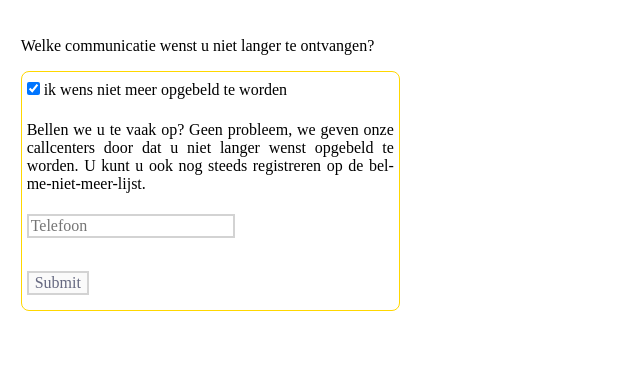
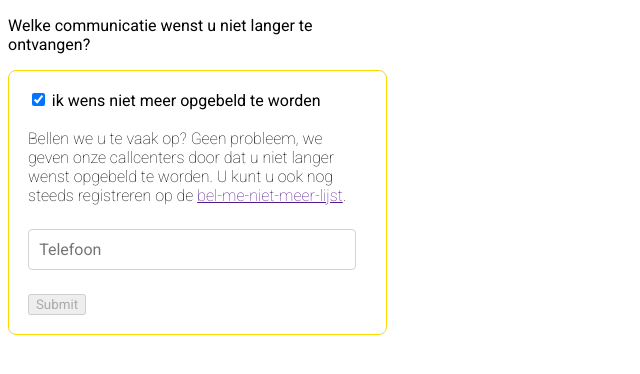
Before and after one commit to manishnepali/validationFourm, a plain HTML site: page index.html in a window 1280 px wide. Both pictures are taken after a click on the checkbox "ik wens niet meer opgebeld te worden". Shown: the whole page, without its empty margins (0-640 px from the left). Drawn offline with Linux system fonts and the light colour scheme; a web font is replaced by a local one.

Commit message:
Added Styling: font, input field

```diff
--- a/index.html
+++ b/index.html
@@ -2,7 +2,9 @@
 <html lang="en">
 <head>
     <link rel="stylesheet" href="style.css">
-    <link href='https://fonts.googleapis.com/css?family=Anek Devanagari' rel='stylesheet'>
+    <link rel="preconnect" href="https://fonts.googleapis.com">
+    <link rel="preconnect" href="https://fonts.gstatic.com" crossorigin>
+    <link href="https://fonts.googleapis.com/css2?family=IBM+Plex+Mono:wght@100;400;500&family=Open+Sans&family=Roboto:ital,wght@0,100;0,300;0,400;0,700;1,100;1,300&display=swap" rel="stylesheet">
     <meta charset="UTF-8">
     <meta http-equiv="X-UA-Compatible" content="IE=edge">
     <meta name="viewport" content="width=device-width, initial-scale=1.0">
--- a/script.js
+++ b/script.js
@@ -7,7 +7,7 @@ window.onload=()=>{
     <p>Welke communicatie wenst u niet langer te ontvangen?</p>
         <form action="" id="formBox">
         <input type="checkbox" id="callList" name="ckeckbox" value="checked">
-        <label for="callList"> ik wens niet meer opgebeld te worden</label><br>
+        <label for="callList" id="checkLabel"> ik wens niet meer opgebeld te worden</label><br>
         <div id="infoText">
 
         </div>
@@ -27,18 +27,19 @@ window.onload=()=>{
     function isBtnChecked(){
         if(this.checked){
             console.log('btn checked');
-            infoText.style.visibility = "visible"
-            formBox.style.borderColor = "gold"
+            infoText.style.visibility = "visible";
+            formBox.style.borderColor = "gold";
+            checkLabel.style.fontWeight = "normal";
             infoText.innerHTML += `
-            <p id="">
+            <br><label id="">
             Bellen we u te vaak op? Geen probleem,
             we geven onze callcenters door dat u niet langer wenst opgebeld te worden.
-            U kunt u ook nog steeds registreren op de <a herf="#">bel-me-niet-meer-lijst</a>.
-            </p>
-            <input type="tel" id="phone" name="phone" placeholder="Telefoon" required><br>
+            U kunt u ook nog steeds registreren op de <a href="">bel-me-niet-meer-lijst</a>.
+            </label><br><br>
+            <input type="tel" id="phone" name="phone" placeholder="Telefoon" required>
             <label id="invalid"> Gelieve een geldig nummer in te vullen</label><br>
             <input type="submit" id="submitBtn" value="Submit">
-          `
+          `;
           const submitBtn = document.getElementById("submitBtn");
           submitBtn.disabled = true;
 
@@ -70,6 +71,7 @@ window.onload=()=>{
             infoText.style.visibility = "hidden";
             formBox.style.borderColor = "lightGrey"
             infoText.innerHTML = "";
+            checkLabel.style.fontWeight = "lighter";
         }
 
     }
--- a/style.css
+++ b/style.css
@@ -1,26 +1,34 @@
 * {
-    font-family: 'Anek Devanagari';
+    font-family: 'Roboto', sans-serif;
+
 }
+
 #content {
-
-    text-align: justify;
     width: 30%;
-    padding: 1%;
 }
 #formBox {
+    font-weight: lighter;
     border: 1px solid lightGrey;
   border-radius: 8px;
-  padding: 5px;
+  padding: 5%;
 }
-#callList label{
-    color: "red";
+
+
+input[type=tel]{
+    width: 90%;
+    border: 1px solid lightGrey;
+    margin: 5px 0;
+    font-size: 1rem;
+    color: #lightGrey;
+    padding: 3%;
+    border-radius: 4px;
+  }
+
+input:focus{
+    outline: none;
 }
-input {
-    border: 2px solid lightGrey;
-    margin: 5px 0 10px;
-    font-size: 1rem;
-    color: #656880;
-  }
 #invalid {
-    font-size: .5em;
+    font-size: .8em;
+    font-weight: lighter;
+    color: red;
 }
```
